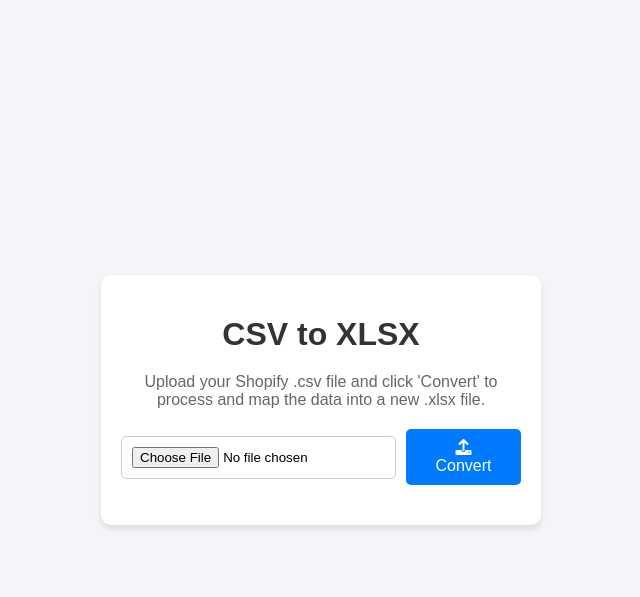
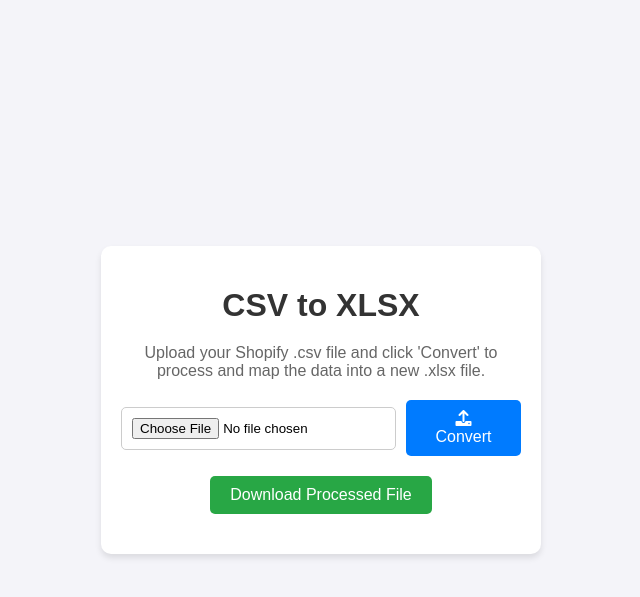
Before and after one commit to yewshanooi-tech/csv-to-csv, a Flask app: template templates/index.html in a window 1280 px wide. Shown: the top 597 px of the page, without its empty margins (319-959 px from the left). Run offline with Flask 3, Linux system fonts and the light colour scheme; the template is opened without the code that fills it: most values are stand-ins (such as "Sample title", 1, 10 or a date in 2020).

Commit message:
feat: added /download/<filename> route and button to download processed file

```diff
--- a/app.py
+++ b/app.py
@@ -1,4 +1,4 @@
-from flask import Flask, render_template, request, redirect, url_for, make_response
+from flask import Flask, render_template, request, redirect, url_for, make_response, send_file
 import os
 import pandas as pd
 
@@ -28,7 +28,7 @@ def index():
 @app.route('/upload', methods=['POST'])
 def upload_file():
     if 'file' not in request.files:
-        return make_response("<script>alert('No file part.'); window.location.href='/';</script>")
+        return make_response("<script>alert('No file attachment in request.'); window.location.href='/';</script>")
 
     file = request.files['file']
 
@@ -125,8 +125,17 @@ def upload_file():
         # mapped_df.to_csv(os.path.join(app.config['EXPORTS_FOLDER'], output_filename), index=False)
 
 
-        return redirect(url_for('index'))
+        return render_template('index.html', download_url=url_for('download_file', filename=output_filename))
     return make_response("<script>alert('Invalid file format. Please upload a .csv file.'); window.location.href='/';</script>")
+
+@app.route('/download/<filename>')
+def download_file(filename):
+    filepath = os.path.join(app.config['EXPORTS_FOLDER'], filename)
+
+    if not os.path.exists(filepath):
+        return make_response("<script>alert('File not found.'); window.location.href='/';</script>")
+
+    return send_file(filepath, as_attachment=True)
 
 if __name__ == '__main__':
     if not os.path.exists(app.config['IMPORTS_FOLDER']):
--- a/templates/index.html
+++ b/templates/index.html
@@ -56,6 +56,22 @@
         button:hover {
             background-color: #0056b3;
         }
+        .btn-success {
+            background-color: #28a745;
+            color: #fff;
+            padding: 10px 20px;
+            border-radius: 5px;
+            text-decoration: none;
+            display: inline-block;
+            font-size: 16px;
+        }
+        .btn-success:hover {
+            background-color: #218838;
+        }
+        div {
+            margin-top: 20px;
+            margin-bottom: 20px;
+        }
     </style>
 </head>
 <body>
@@ -66,6 +82,11 @@
             <input type="file" name="file" accept=".csv">
             <button type="submit"><i class="fas fa-upload"></i> Convert</button>
         </form>
+        {% if download_url %}
+        <div class="text-center mt-3">
+            <a href="{{ download_url }}" class="btn btn-success btn-lg">Download Processed File</a>
+        </div>
+        {% endif %}
     </div>
 </body>
 </html>
```
